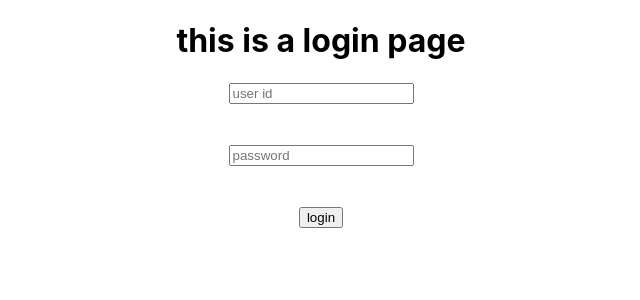
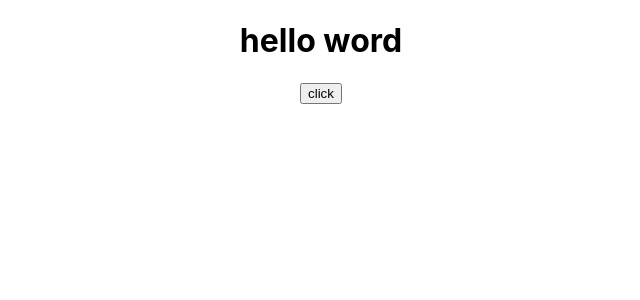
Before and after one commit to abhishektiwari2511/React.js, a React (Create React App) app: page / in a window 1280 px wide. Shown: the top 300 px of the page, without its empty margins (319-959 px from the left). Built offline with nearby package versions, Linux system fonts and the light colour scheme.

Commit message:
function as a props

```diff
--- a/src/App.js
+++ b/src/App.js
@@ -1,12 +1,17 @@
 // import logo from './logo.svg';
 import "./App.css";
-import Login from "./Login";
-
+import User from "./User";
 function App() {
+  function getData(){
+    return (
+    alert("you are excess user page help of props because i send a function as a props")
+    )
+  }
  return (
     <div className="App">
 
-     <Login/>
+     <User data={getData}/>
+
     </div>
   );
 }
--- /dev/null
+++ b/src/User.js
@@ -0,0 +1,8 @@
+export default function User(props){
+    return(
+        <div>
+           <h1>hello word</h1>
+           <button onClick={props.data}>click</button>
+        </div>
+    )
+}
```
